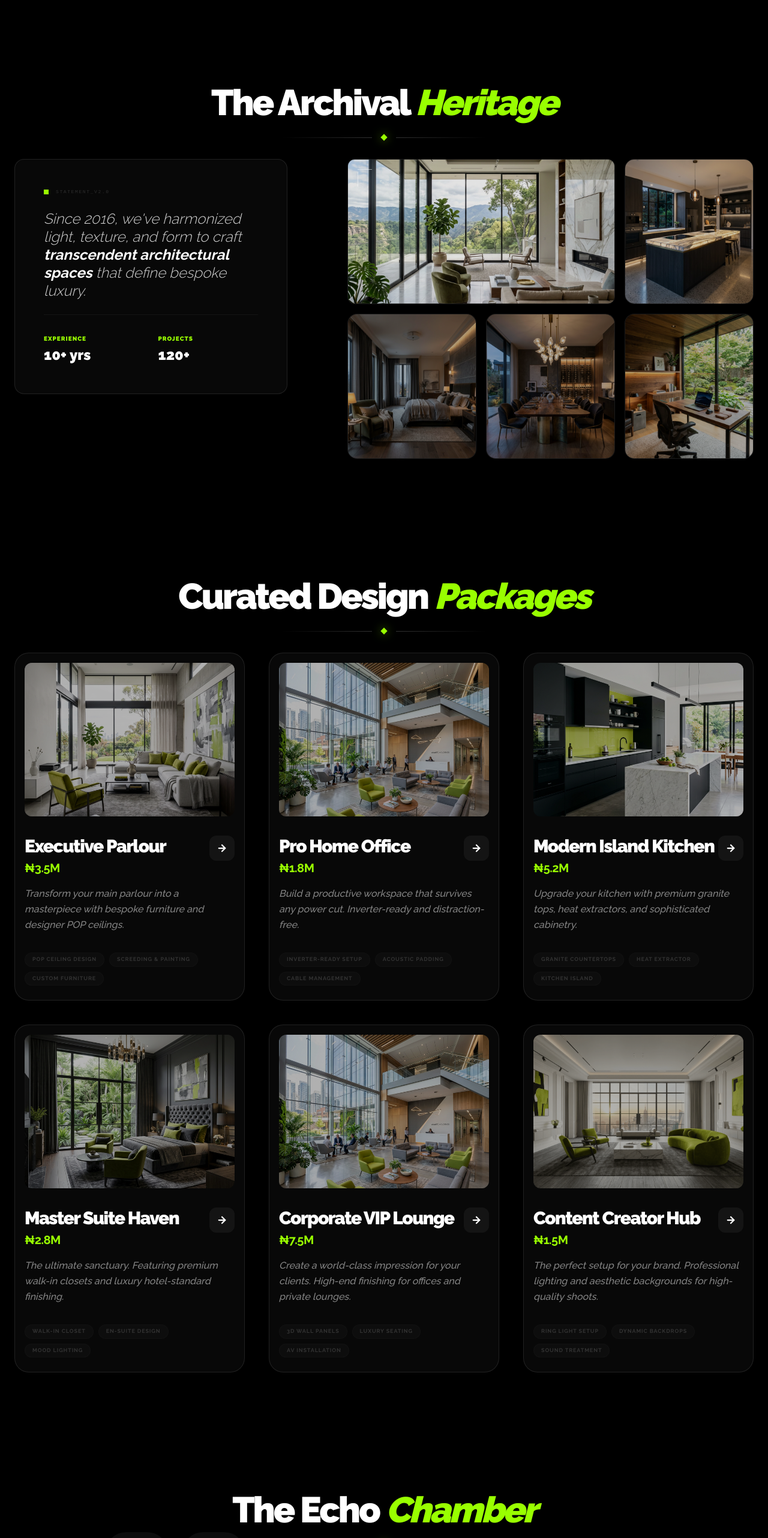
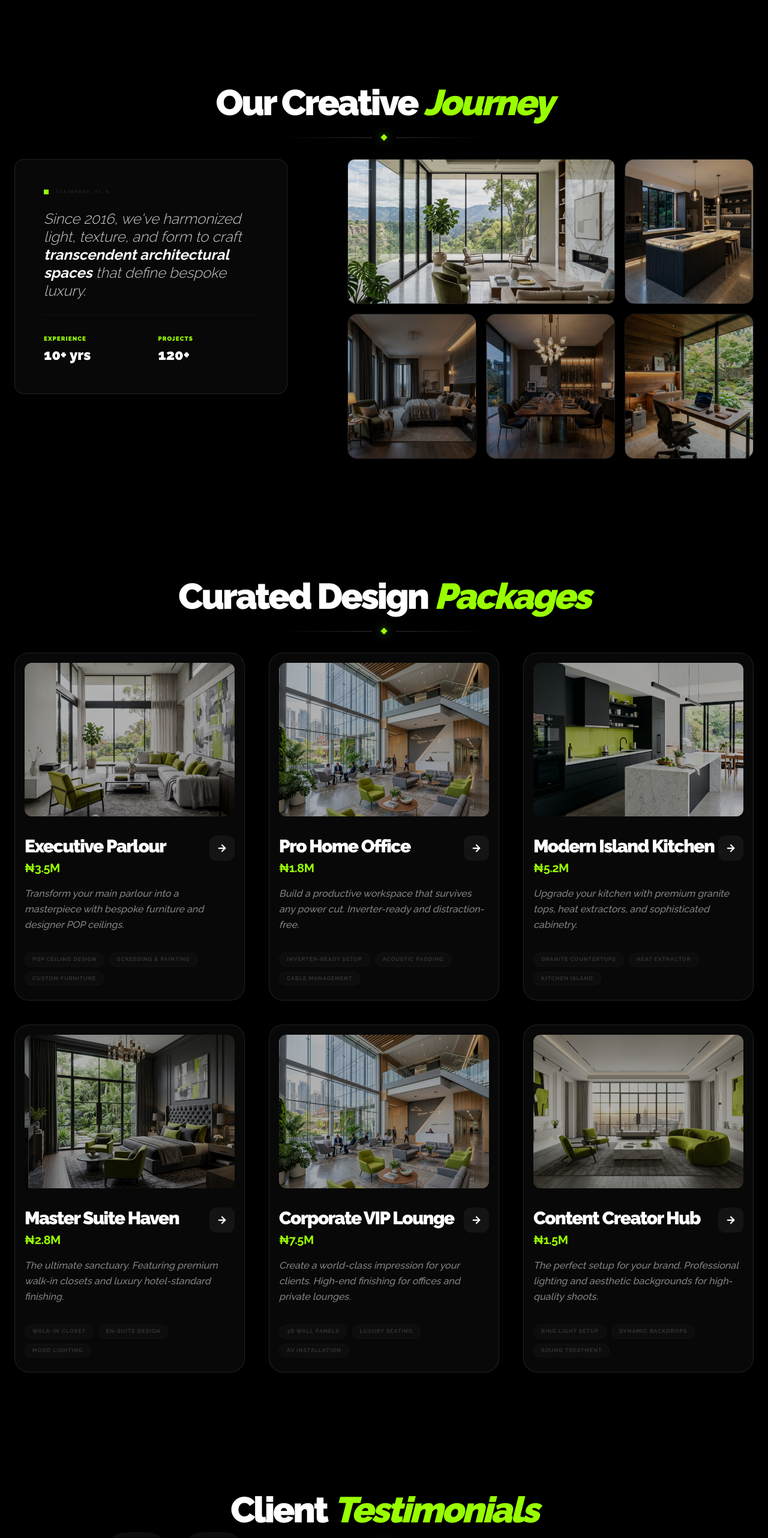
Before and after one commit to Simileholluwa/dbcolors, a Next.js app: page / in a window 1280 px wide. Shown: the part 802-3366 px from the top of the page at 60% size. Built offline with nearby package versions, Linux system fonts and the light colour scheme; no server answers.

Commit message:
refactor: improve chunk error handling and update section header copy

```diff
--- a/src/app/layout.tsx
+++ b/src/app/layout.tsx
@@ -135,12 +135,31 @@ export default function RootLayout({
         <script
           dangerouslySetInnerHTML={{
             __html: `
-              window.addEventListener('error', (e) => {
-                if (e.message && e.message.includes('ChunkLoadError')) {
-                  console.warn('Deployment update detected. Reloading for newest version...');
-                  window.location.reload();
+              (function() {
+                const reloadKey = 'next_chunk_reload';
+                function handleChunkError(e) {
+                  const message = e.message || (e.reason && e.reason.message) || "";
+                  const name = (e.error && e.error.name) || (e.reason && e.reason.name) || "";
+                  const isChunkLoadError =
+                    message.includes('ChunkLoadError') ||
+                    message.includes('Loading chunk') ||
+                    message.includes('Failed to fetch') ||
+                    name === 'ChunkLoadError';
+
+                  if (isChunkLoadError) {
+                    const now = Date.now();
+                    const lastReload = parseInt(sessionStorage.getItem(reloadKey) || '0', 10);
+                    // Avoid infinite reload loops by limiting to once every 10s
+                    if (now - lastReload > 10000) {
+                      sessionStorage.setItem(reloadKey, now.toString());
+                      console.warn('Deployment update detected. Reloading for newest version...');
+                      window.location.reload();
+                    }
+                  }
                 }
-              }, true);
+                window.addEventListener('error', handleChunkError, true);
+                window.addEventListener('unhandledrejection', handleChunkError);
+              })();
             `,
           }}
         />
--- a/src/components/AboutUs.tsx
+++ b/src/components/AboutUs.tsx
@@ -13,8 +13,8 @@ const AboutUs = () => {
       {/* Section Header */}
       <div className="container mx-auto lg:w-full px-6 relative">
         <SectionHeader
-          whiteText="The Archival"
-          highlightText="Heritage"
+          whiteText="Our Creative"
+          highlightText="Journey"
         />
 
         <div className="relative">
--- a/src/components/Testimonials.tsx
+++ b/src/components/Testimonials.tsx
@@ -63,8 +63,8 @@ const Testimonials = () => {
         <div className="max-w-4xl mx-auto">
           {/* Standardized Header */}
           <SectionHeader
-            whiteText="The Echo"
-            highlightText="Chamber"
+            whiteText="Client"
+            highlightText="Testimonials"
           />
 
           <div className="relative">
```
